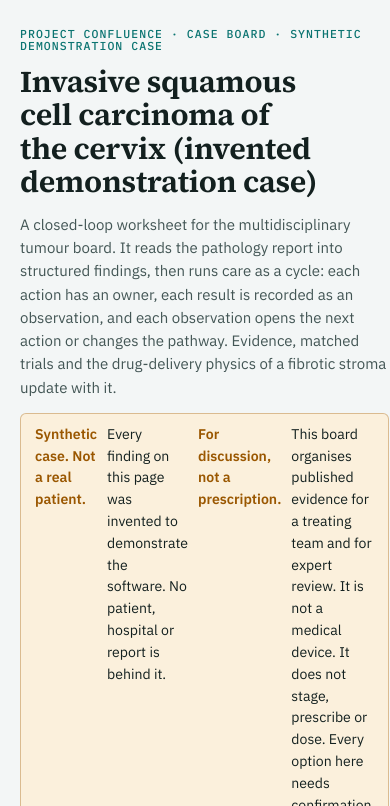
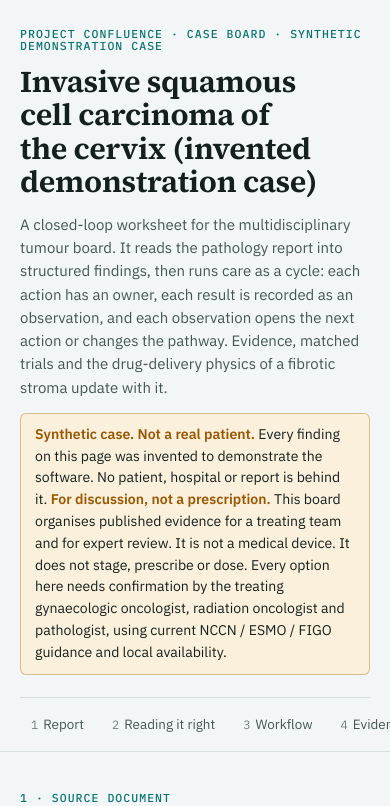
Before and after one commit to cloudynirvana/thesis-52-agentic-care-loops, a plain HTML site: page apps/case_board/demo.html in a window 390 px wide. Shown: the top 806 px of the page. Drawn offline with Linux system fonts and the light colour scheme.

Commit message:
Fix phone-width overflow; add ORCID and Zenodo setup guide
The header notice was a non-wrapping flex row of several inline runs, so
its minimum width was the sum of its children, which stretched the
header grid track and scrolled the page sideways by 41px at 400px wide.
It is prose, so it is now a block, and the header grid track is pinned
to minmax(0, 1fr) so no item can stretch it again.

Verified: zero horizontal overflow at 400px, 430px and 1280px, light and
dark, with no console errors.

Co-Authored-By: Claude Opus 5 <noreply@anthropic.com>
Claude-Session: https://claude.ai/code/session_01TiK8G4bkZ3RRRCYAYAA7am

```diff
--- a/apps/case_board/demo.html
+++ b/apps/case_board/demo.html
@@ -61,9 +61,9 @@ a { color: var(--accent); }
 :focus-visible { outline: 2px solid var(--accent); outline-offset: 2px; }
 
 /* header */
-.head { display: grid; gap: 14px; padding-bottom: 22px; border-bottom: 1px solid var(--line); }
+.head { display: grid; gap: 14px; grid-template-columns: minmax(0, 1fr); padding-bottom: 22px; border-bottom: 1px solid var(--line); }
 .head .lede { max-width: 72ch; color: var(--ink-2); }
-.notice { display: flex; gap: 10px; align-items: flex-start; background: var(--warn-soft); color: var(--ink); border: 1px solid color-mix(in srgb, var(--warn) 35%, transparent); border-radius: var(--r); padding: 10px 14px; font-size: 0.88rem; max-width: 90ch; }
+.notice { display: block; background: var(--warn-soft); color: var(--ink); border: 1px solid color-mix(in srgb, var(--warn) 35%, transparent); border-radius: var(--r); padding: 10px 14px; font-size: 0.88rem; max-width: 90ch; }
 .notice b { color: var(--warn); }
 
 /* section index */
```
Also changed, not shown: 2 other files.
